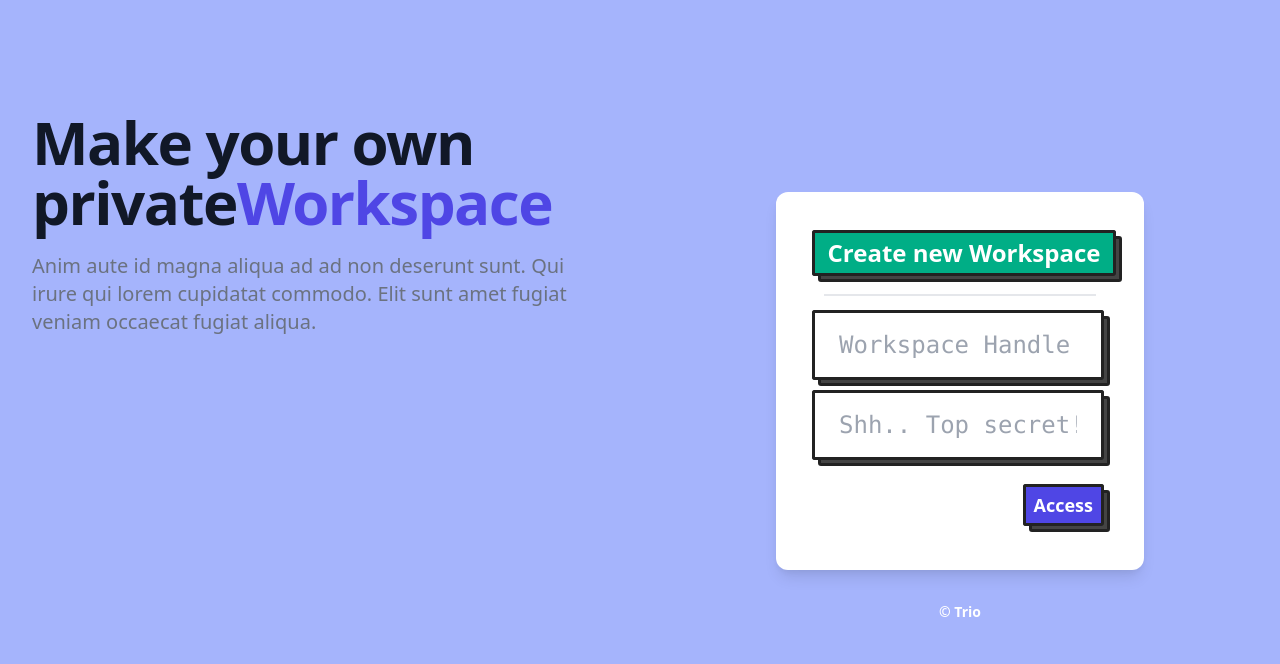
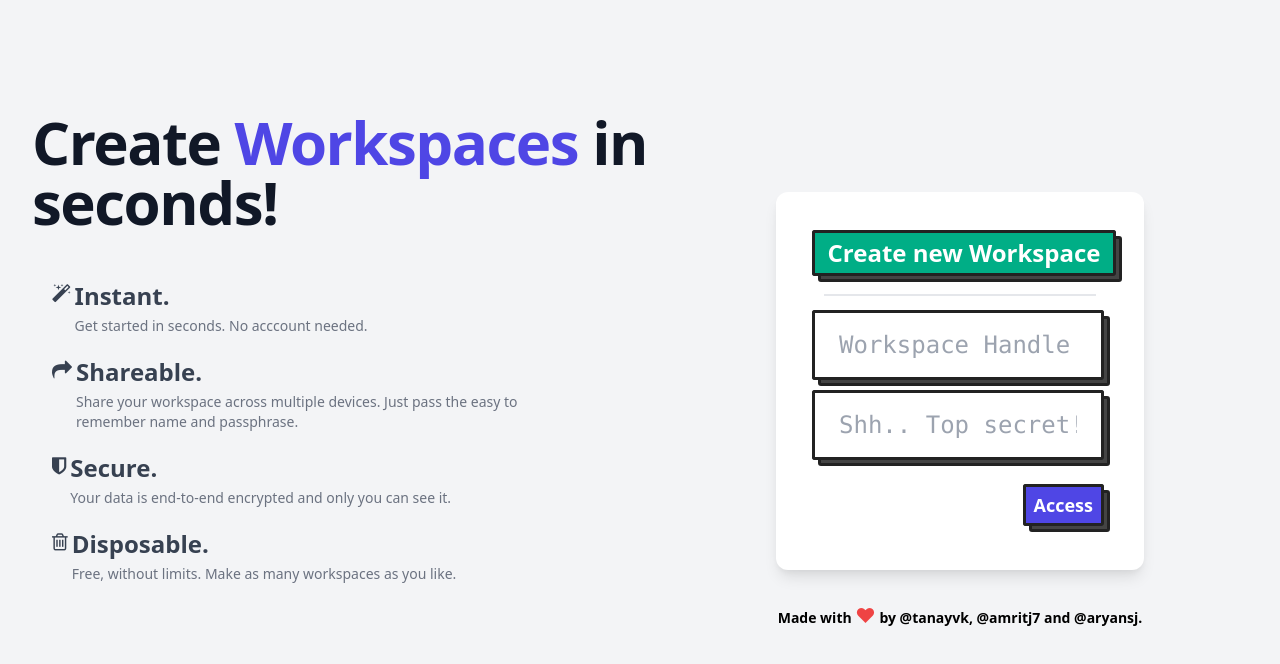
Before and after one commit to tanayvk/legendary-eagle, a React (Create React App) app: page / in a window 1280 px wide. Shown: the top 664 px of the page. Built offline with nearby package versions, Linux system fonts and the light colour scheme.

Commit message:
Implement save function, finalize home page content

```diff
--- a/src/components/Header.js
+++ b/src/components/Header.js
@@ -3,7 +3,6 @@ import ReactDOM from "react-dom";
 import axios from "axios";
 import { API_URL } from "../utils/constants";
 import { useHistory } from "react-router";
-import { computeHash } from "../utils/utils.js";
 
 class Header extends React.Component {
   constructor(props) {
@@ -11,7 +10,6 @@ class Header extends React.Component {
     this.state = {};
     this.state.changingPassword = false;
     this.state.newPassword = "";
-    this.state.loading = false;
   }
 
   renderChangePassword() {
@@ -28,24 +26,8 @@ class Header extends React.Component {
         <button
           class="blocks accent float-left"
           onClick={(e) => {
-            this.setState({ changingPassword: false, loading: true });
-            const newPasswordHash = computeHash(this.state.newPassword);
-            axios
-              .post(API_URL + "save", {
-                workspaceName: localStorage.getItem("workspaceName"),
-                passwordHash: localStorage.getItem("passwordToken"),
-                workspaceContent: "",
-                newPasswordHash: newPasswordHash,
-              })
-              .then((response) => {
-                localStorage.setItem("passwordToken", newPasswordHash);
-              })
-              .catch((err) => {
-                console.log(err);
-              })
-              .then(() => {
-                this.setState({ loading: false });
-              });
+            this.setState({ changingPassword: false });
+            this.props.onChangePassword(this.state.newPassword);
           }}
         >
           Confirm
@@ -64,7 +46,7 @@ class Header extends React.Component {
 
   render() {
     return (
-      <div class="p-0 bg-gradient-to-r from-indigo-600 via-indigo-400 to-indigo-600">
+      <div class="p-0 bg-gradient-to-b from-indigo-600 to-indigo-500">
         <nav class="flex items-center justify-between flex-wrap bg-teal px-6 py-2">
           <div class="block lg:hidden">
             <button class="flex items-center px-3 py-2 border rounded text-teal-lighter border-teal-light hover:text-white hover:border-white"></button>
@@ -78,8 +60,8 @@ class Header extends React.Component {
               </div>
             </div>
             <div class="px-3">
-              {this.state.loading ? (
-                <i class="fa fa-2x text-red-400 fa-circle-o-notch fa-spin"></i>
+              {this.props.loading ? (
+                <i class="fa fa-2x text-red-400 fa-refresh fa-spin"></i>
               ) : (
                 <i class="fa fa-2x text-green-400 fa-check-circle-o"></i>
               )}
@@ -98,6 +80,11 @@ class Header extends React.Component {
                 </a>
                 {this.state.changingPassword && this.renderChangePassword()}
               </div>
+            </div>
+            <div>
+              <a class=" blocks accent " onClick={this.props.onSave}>
+                Save
+              </a>
             </div>
             <div>
               <a
--- a/src/components/Home.js
+++ b/src/components/Home.js
@@ -1,16 +1,16 @@
 import CreateWorkspace from "./CreateWorkspace.js";
 import { useHistory } from "react-router-dom";
-import HomeDesign from "./HomeDesign";
+import HomePageContent from "./HomePageContent";
 
 function Home(props) {
   const history = useHistory();
   return (
-    <div class="h-screen overflow-hidden bg-indigo-300 items-center justify-center">
+    <div class="h-screen overflow-hidden bg-gray-100 items-center justify-center">
       <div class="grid grid-cols-5">
         <div class="col-span-3">
-          <HomeDesign />
+          <HomePageContent />
         </div>
-        <div className="py-20 px-20 md:px-10 lg:px-16 w-3/4 mt-20 col-span-2 xl:px-2   items-center justify-center ">
+        <div className="py-20 px-20 md:px-10 lg:px-16 w-3/4 mt-20 col-span-2 xl:px-2 items-center justify-center ">
           <div className="space-y-8 container items-center">
             <div>
               {/* <h1 className="text-5xl text-white font-bold">Legendary Eagle</h1> */}
@@ -19,8 +19,9 @@ function Home(props) {
               <CreateWorkspace history={history} />
             </div>
             <p className="text-center text-sm my-4">
-              <span className="font-semibold text-white text-center w-full">
-                &copy; Trio
+              <span className="font-semibold text-black text-center w-full">
+                Made with <span className="text-red-500 text-xl">♥</span>
+                &nbsp;by @tanayvk, @amritj7 and @aryansj.
               </span>
             </p>
           </div>
--- a/src/components/HomeDesign.js
+++ /dev/null
@@ -1,23 +0,0 @@
-import React from "react";
-import ReactDOM from "react-dom";
-
-function HomeDesign() {
-  return (
-    <div>
-      <main class="mt-10 mx-auto max-w-7xl px-4 sm:mt-12 sm:px-6 md:mt-16 lg:mt-20 lg:px-8 xl:mt-28">
-        <div class="sm:text-center lg:text-left">
-          <h1 class="text-4xl tracking-tight font-extrabold text-gray-900 sm:text-5xl md:text-6xl">
-            <span class="block xl:inline">Make your own private</span>
-            <span class="block text-indigo-600 xl:inline">Workspace</span>
-          </h1>
-          <p class="mt-3 text-base text-gray-500 sm:mt-5 sm:text-lg sm:max-w-xl sm:mx-auto md:mt-5 md:text-xl lg:mx-0">
-            Anim aute id magna aliqua ad ad non deserunt sunt. Qui irure qui
-            lorem cupidatat commodo. Elit sunt amet fugiat veniam occaecat
-            fugiat aliqua.
-          </p>
-        </div>
-      </main>
-    </div>
-  );
-}
-export default HomeDesign;
--- /dev/null
+++ b/src/components/HomePageContent.js
@@ -0,0 +1,59 @@
+import React from "react";
+import ReactDOM from "react-dom";
+
+function HomePageContent() {
+  const features = [
+    {
+      icon: "fa-magic",
+      heading: "Instant",
+      content: "Get started in seconds. No acccount needed.",
+    },
+    {
+      icon: "fa-share",
+      heading: "Shareable",
+      content:
+        "Share your workspace across multiple devices. Just pass the easy to remember name and passphrase.",
+    },
+    {
+      icon: "fa-shield",
+      heading: "Secure",
+      content: "Your data is end-to-end encrypted and only you can see it.",
+    },
+    {
+      icon: "fa-trash-o",
+      heading: "Disposable",
+      content: "Free, without limits. Make as many workspaces as you like.",
+    },
+  ];
+  return (
+    <div>
+      <main class="mt-10 mx-auto max-w-7xl px-4 sm:mt-12 sm:px-6 md:mt-16 lg:mt-20 lg:px-8 xl:mt-28">
+        <div class="space-y-12 sm:text-center lg:text-left">
+          <h1 class="text-4xl tracking-tight font-extrabold text-gray-900 sm:text-5xl md:text-6xl">
+            <span class="block xl:inline">Create&nbsp;</span>
+            <span class="block text-indigo-600 xl:inline">Workspaces </span>
+            <span class="block xl:inline">in seconds!</span>
+          </h1>
+          <div class="px-5 space-y-5 mt-3 text-base text-gray-700 sm:mt-5 sm:text-lg sm:max-w-xl sm:mx-auto md:mt-5 md:text-xl lg:mx-0">
+            {features.map((feature) => {
+              return (
+                <div class="flex flex-row space-x-1">
+                  <div>
+                    <i class={"fa " + feature.icon}></i>
+                  </div>
+                  <div class="space-y-1">
+                    <p class="font-bold text-2xl text-gray-700">
+                      {feature.heading}.
+                    </p>
+                    <p class="text-gray-500 text-sm">{feature.content}</p>
+                  </div>
+                </div>
+              );
+            })}
+          </div>
+        </div>
+      </main>
+    </div>
+  );
+}
+export default HomePageContent;
```
Also changed, not shown: src/components/Workspace.js (+72 -6 lines).
